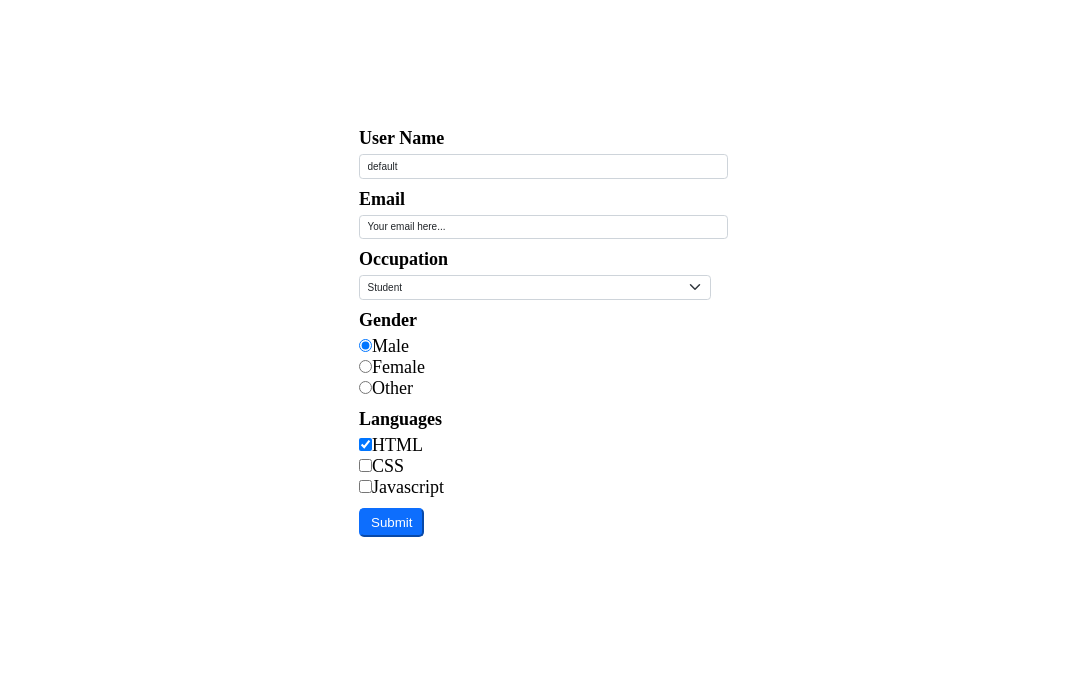
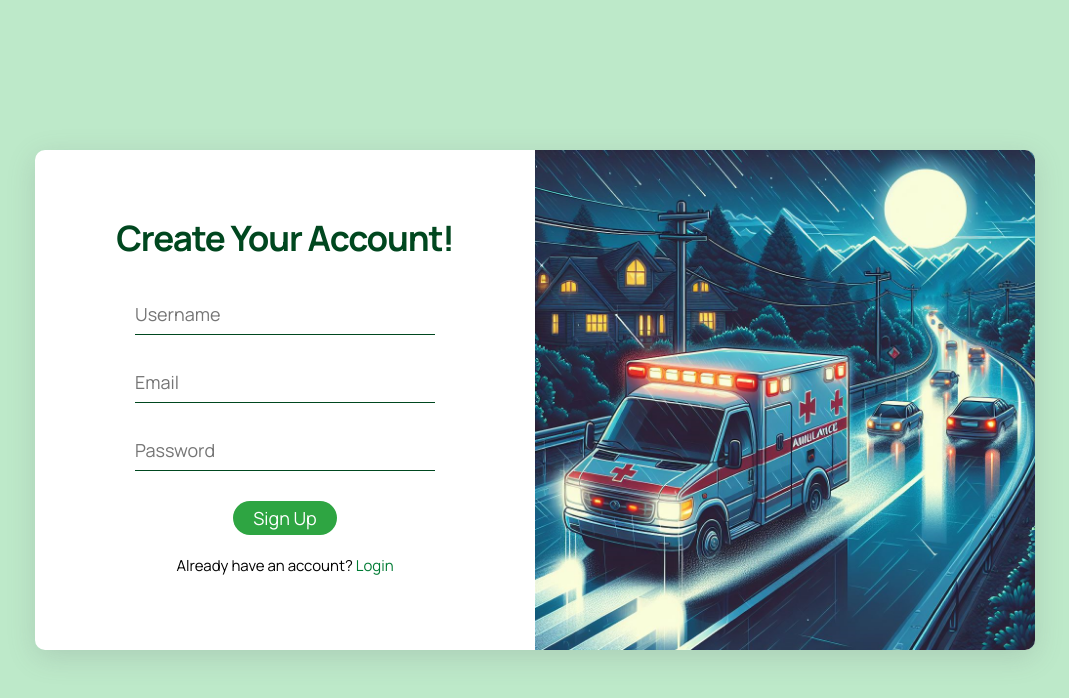
Before and after one commit to IJPenguin/LifeSync, a React (Vite) app in the folder src/frontend/: page /signup in a window 1280 px wide. Shown: the top 698 px of the page, without its empty margins (105-1174 px from the left). Built offline with nearby package versions, Linux system fonts and the light colour scheme.

Commit message:
added: client side routing

```diff
--- a/src/frontend/package.json
+++ b/src/frontend/package.json
@@ -11,7 +11,8 @@
   },
   "dependencies": {
     "react": "^18.2.0",
-    "react-dom": "^18.2.0"
+    "react-dom": "^18.2.0",
+    "react-router-dom": "^6.22.2"
   },
   "devDependencies": {
     "@types/react": "^18.2.56",
--- a/src/frontend/src/App.jsx
+++ b/src/frontend/src/App.jsx
@@ -4,7 +4,7 @@ import Login from "./components/Login";
 import Signup from "./components/Signup";
 
 function App() {
-	return <Form />;
+	return <Home />;
 }
 
 export default App;
--- a/src/frontend/src/components/Hero.jsx
+++ b/src/frontend/src/components/Hero.jsx
@@ -1,3 +1,5 @@
+import { Link } from "react-router-dom";
+
 export default function Hero() {
 	return (
 		<div className="hero__container">
@@ -8,7 +10,9 @@ export default function Hero() {
 				<h1 className="hero__text__title">
 					Smart Ambulance & Healthcare Service Provider
 				</h1>
-				<button className="hero__text__button">Get Started</button>
+				<Link to="/form">
+					<button className="hero__text__button">Get Started</button>
+				</Link>
 			</div>
 			<div className="hero__images">
 				<img
--- a/src/frontend/src/components/Login.jsx
+++ b/src/frontend/src/components/Login.jsx
@@ -1,4 +1,5 @@
 import React, { useState } from "react";
+import { Link } from "react-router-dom";
 
 export default function Login() {
 	const [email, setEmail] = useState("");
@@ -34,16 +35,18 @@ export default function Login() {
 							value={password}
 							onChange={(e) => setPassword(e.target.value)}
 						/>
+						<Link to="/home">
 							<button type="submit" className="login__button">
 								Login
 							</button>
+						</Link>
 					</form>
-					{/* <p className="login__text">
+					<p className="login__text">
 						Need to Signup?{" "}
 						<Link to="/signup" className="login__signup__link">
 							Create Account
 						</Link>
-                    </p> */}
+					</p>
 				</div>
 			</div>
 		</div>
--- a/src/frontend/src/components/Signup.jsx
+++ b/src/frontend/src/components/Signup.jsx
@@ -1,4 +1,5 @@
 import { useState } from "react";
+import { Link } from "react-router-dom";
 
 export default function Signup() {
 	const [email, setEmail] = useState("");
@@ -38,17 +39,19 @@ export default function Signup() {
 							value={password}
 							onChange={(e) => setPassword(e.target.value)}
 						/>
+						<Link to="/home">
 							<button type="submit" className="signup__button">
 								Sign Up
 							</button>
+						</Link>
 					</form>
 
-					{/* <p className="signup__text">
+					<p className="signup__text">
 						Already have an account?{" "}
 						<Link to="/login" className="signup__login__link">
 							Login
 						</Link>
-                    </p> */}
+					</p>
 				</div>
 				<img
 					src="/assets/images/signup_img.png"
--- a/src/frontend/src/index.scss
+++ b/src/frontend/src/index.scss
@@ -13,7 +13,7 @@ $color-primary: #007b34;
 $color-prim-background: #fffce5;
 $color-sec-background: #bde9c9;
 $color-secondary: #2ea542;
-$color-heading: #00471F;
+$color-heading: #00471f;
 $color-white: #fff;
 $color-shadow: rgba(100, 100, 111, 0.2);
 $color-gray: #343434;
@@ -118,18 +118,20 @@ html {
 	padding: 0.5rem 2rem;
 	cursor: pointer;
 	transition: all 0.2s;
+	margin-bottom: 2rem;
 }
 
 .login__button:hover {
 	background-color: $color-heading;
 }
 
-// .login__signup__link,
-// .login__signup__link:visited,
-// .login__signup__link:active {
-// 	/* text-decoration: none; */
-// 	color: #000;
-// }
+.login__signup__link,
+.login__signup__link:visited,
+.login__signup__link:active {
+
+	text-decoration: none;
+	color: $color-primary;
+}
 
 .signup__main__container {
 	height: 100vh;
@@ -224,12 +226,12 @@ html {
 	background-color: $color-heading;
 }
 
-// .signup__login__link,
-// .signup__login__link:visited,
-// .signup__login__link:active {
-// 	/* text-decoration: none; */
-// 	color: #000;
-// }
+.signup__login__link,
+.signup__login__link:visited,
+.signup__login__link:active {
+	text-decoration: none;
+	color: $color-primary;
+}
 
 .nav__container {
 	background-color: $color-white;
@@ -402,7 +404,7 @@ nav {
 	background-color: $color-prim-background;
 }
 
-.aboutus__box{
+.aboutus__box {
 	display: flex;
 	justify-content: center;
 	align-items: center;
@@ -436,7 +438,7 @@ nav {
 	margin-bottom: 10rem;
 }
 
-.services__box{
+.services__box {
 	margin-top: 20rem;
 	display: flex;
 	flex-direction: column;
@@ -505,13 +507,12 @@ nav {
 }
 
 .services__card:nth-child(odd) {
-  	background-color: $color-sec-background;
+	background-color: $color-sec-background;
 }
 
 .services__card:nth-child(even) {
-  	background-color: $color-prim-background;
+	background-color: $color-prim-background;
 }
-
 
 .footer__container {
 	background-color: $color-heading;
@@ -521,9 +522,8 @@ nav {
 	padding: 7rem;
 }
 
-
 .footer__logo {
-  	text-align: center;
+	text-align: center;
 }
 
 .footer__logo__image {
@@ -539,7 +539,6 @@ nav {
 	color: $color-white;
 }
 
-
 .footer__terms,
 .footer__contact {
 	display: flex;
@@ -552,9 +551,8 @@ nav {
 }
 
 .footer__contact {
-  	text-align: right;
+	text-align: right;
 }
-
 
 .footer__terms h4,
 .footer__contact h4 {
@@ -564,5 +562,5 @@ nav {
 
 .footer__terms p,
 .footer__contact p {
-  	color: $color-white;
+	color: $color-white;
 }
--- a/src/frontend/src/main.jsx
+++ b/src/frontend/src/main.jsx
@@ -2,9 +2,37 @@ import React from "react";
 import ReactDOM from "react-dom/client";
 import App from "./App.jsx";
 import "./index.scss";
+import { createBrowserRouter, RouterProvider } from "react-router-dom";
+import Login from "./components/Login.jsx";
+import Form from "./components/Form.jsx";
+import Signup from "./components/Signup.jsx";
+
+const router = createBrowserRouter([
+	{
+		path: "/",
+		element: <Login />,
+	},
+	{
+		path: "/login",
+		element: <Login />,
+	},
+	{
+		path: "/home",
+		element: <App />,
+	},
+	{
+		path: "/form",
+		element: <Form />,
+	},
+	{
+		path: "/signup",
+		element: <Signup />,
+	},
+]);
 
 ReactDOM.createRoot(document.getElementById("root")).render(
 	<React.StrictMode>
-		<App />
+		{/* <App /> */}
+		<RouterProvider router={router} />
 	</React.StrictMode>
 );
```
Also changed, not shown: 1 other file (tests, documents, lock files or other folders). Lines whose indentation alone changed are shown as unchanged.
